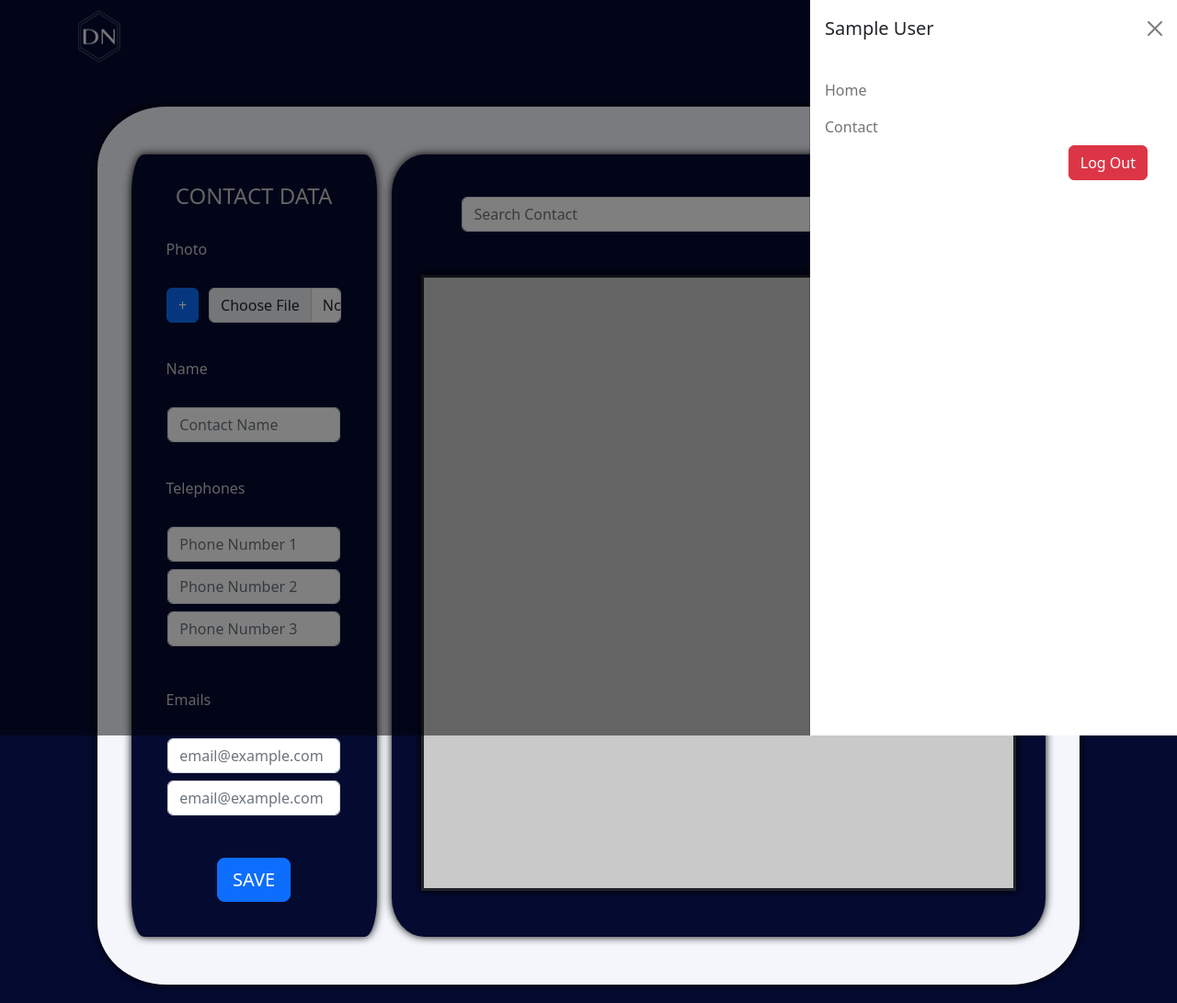
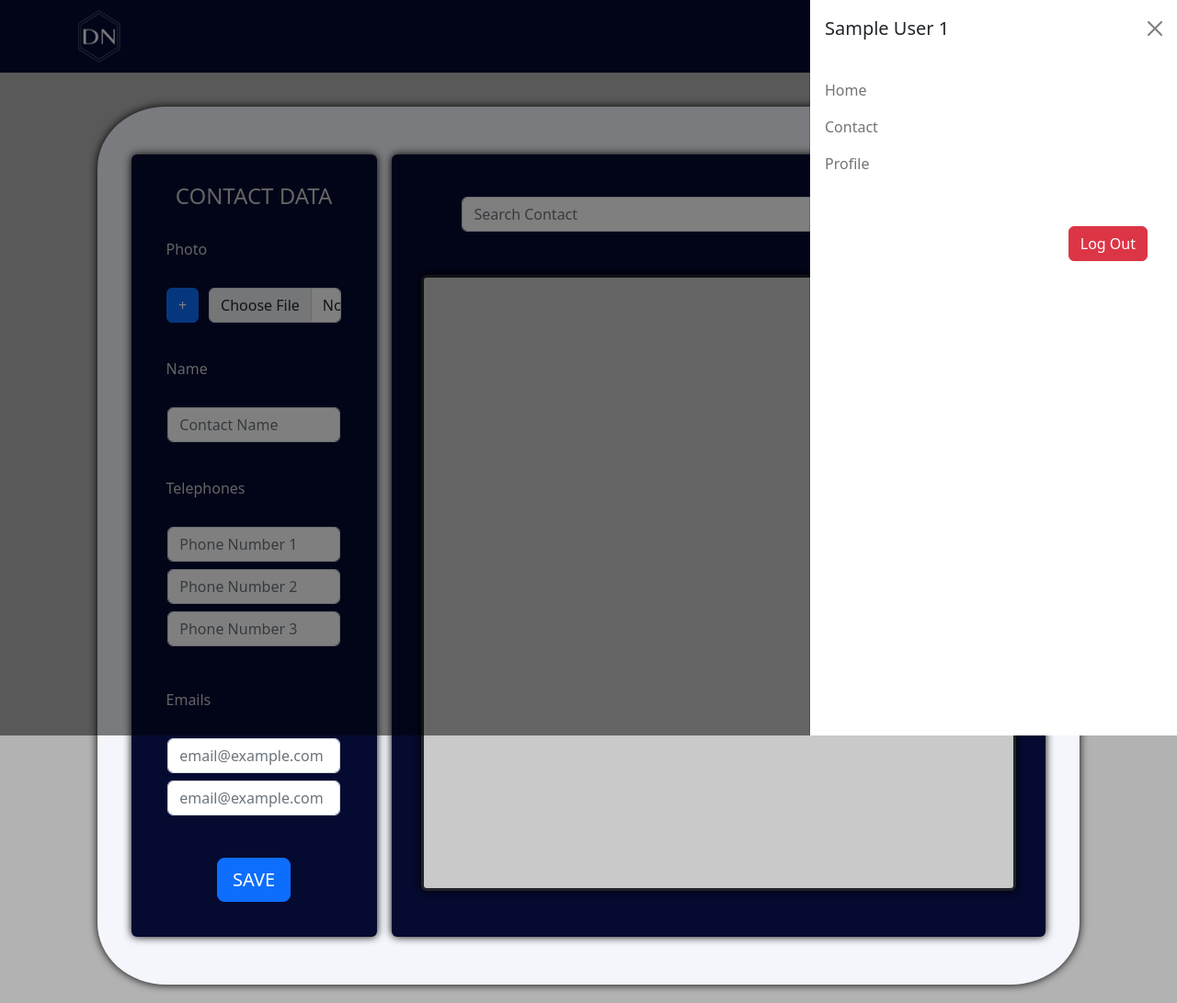
Before and after one commit to Dan4541/agenda_dcs, a Laravel app: page /home in a window 1280 px wide, after a click that opens the changed part. Shown: the whole page at 92% size. Run offline with Laravel 9, Linux system fonts and the light colour scheme; the visitor is signed in with stand-in values (Sample User, id 1); data that the repository does not hold is empty; some libraries are stand-ins or nearby versions.

Commit message:
cambios mejoras a la vista base
paneles redondeados, vista reducida, inicio creación del perfil de usuario

```diff
--- a/app/Http/Controllers/HomeController.php
+++ b/app/Http/Controllers/HomeController.php
@@ -3,9 +3,6 @@
 namespace App\Http\Controllers;
 
 use App\Models\Contact;
-use App\Models\Email;
-use App\Models\Phone;
-use Illuminate\Http\Request;
 use Illuminate\Support\Facades\Auth;
 
 class HomeController extends Controller
--- a/public/css/style.css
+++ b/public/css/style.css
@@ -40,13 +40,12 @@
 
 @media only screen and (min-height: 200px) {
   body {
-    background-color: #050a30;
+    background-color: #b2b2b2;
   }
 }
 
 
 .board{
-
     margin-top: 6rem;
 }
 
@@ -60,12 +59,12 @@
 #pagendaform{
   background-color: #050a30;
   box-shadow: 0 0 10px #000000;
-  border-radius: 5%;
+  /*border-radius: 5%;*/
 }
 
 #pagendaContacts{
   background-color: #050a30;
-  border-radius: 5%;
+  /*border-radius: 5%;*/
   box-shadow: 0 0 10px #000000;
 }
 
@@ -89,7 +88,13 @@
   margin-left: 2.5%;
 }
 
+#pprofilecontent{
 
+  margin-top: 6rem;
+  /*border-radius: 7%;*/
+  background-color: #f4f6fc;
+  box-shadow: 0 0 10px #000000;
+}
 
 /*---------------------------------------------TOOLTIP TEXT------------------------------------*/
 
--- a/resources/views/components/navbar.blade.php
+++ b/resources/views/components/navbar.blade.php
@@ -12,12 +12,15 @@
         <div class="offcanvas-body">
           <ul class="navbar-nav justify-content-end flex-grow-1 pe-3">
             <li class="nav-item">
-              <a class="nav-link" aria-current="page" href="#">Home</a>
+              <a class="nav-link" aria-current="page" href="{{ route('home') }}">Home</a>
             </li>
             <li class="nav-item">
               <a class="nav-link" aria-current="page" href="#">Contact</a>
             </li>
-            <li class="nav-item d-flex justify-content-end">
+            <li class="nav-item">
+              <a class="nav-link" aria-current="page" href="{{ route('uprofile') }}">Profile</a>
+            </li>
+            <li class="nav-item d-flex justify-content-end my-5">
                 <form action="{{ route('logout') }}" method="post">
                     @csrf
                     <button class="btn btn-danger text-end" type="submit">Log Out</button>
--- a/resources/views/home.blade.php
+++ b/resources/views/home.blade.php
@@ -32,23 +32,22 @@
 
         @endif
 
-        <div class="col-3 col-s-10 mx-2 my-1 justify-content-center" id="pagendaform">
+        <div class="col-3 col-s-10 mx-2 my-1 justify-content-center rounded" id="pagendaform">
 
           <x-contactform></x-contactform>
 
         </div>
 
-        <div class="col-8 col-s-10 mx-2 my-1" id="pagendaContacts">
+        <div class="col-8 col-s-10 mx-2 my-1 rounded" id="pagendaContacts">
 
           <x-search></x-search>
 
-          <div class="" id="pCards">
+          <div class="rounded" id="pCards">
 
               @if ($contacts->count() > 0)
 
                   @foreach ($contacts as $contact)
 
-                    {{-- col-5 col-s-12 px-1 bg-info --}}
                       <div class="" id="cardContentp">
                         <x-card :contact="$contact"></x-card>
                       </div>
@@ -68,8 +67,6 @@
               @endif
 
           </div>
-
-
 
         </div>
 
--- a/routes/web.php
+++ b/routes/web.php
@@ -2,6 +2,7 @@
 
 use App\Http\Controllers\Auth\LoginController;
 use App\Http\Controllers\ContactsController;
+use App\Http\Controllers\ProfileController;
 use Illuminate\Support\Facades\Route;
 use Illuminate\Support\Facades\Auth;
 
@@ -27,4 +28,5 @@
 
     Route::get('/home', [App\Http\Controllers\HomeController::class, 'index'])->name('home');
     Route::post('/home', [ContactsController::class, 'store_contact'])->name('scontact');
+    Route::get('/profile', [ProfileController::class, 'index'])->name('uprofile');
 });
```
Also changed, not shown: app/Http/Controllers/ProfileController.php (added, +16 -0 lines), resources/views/profile/profile.blade.php (added, +27 -0 lines).
